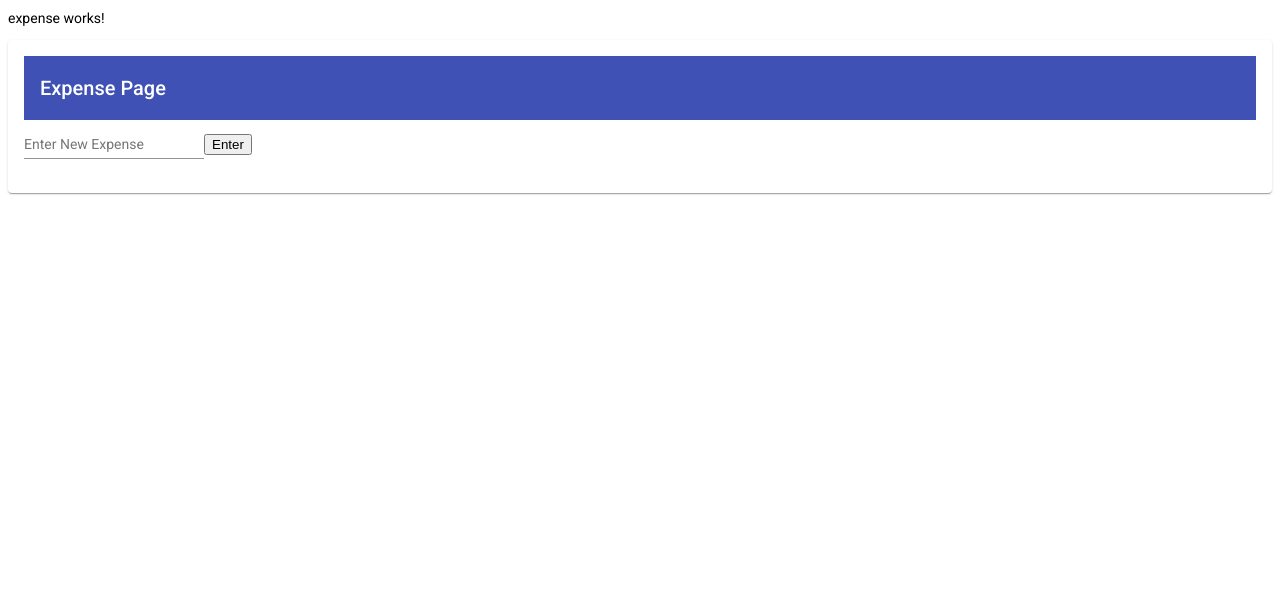
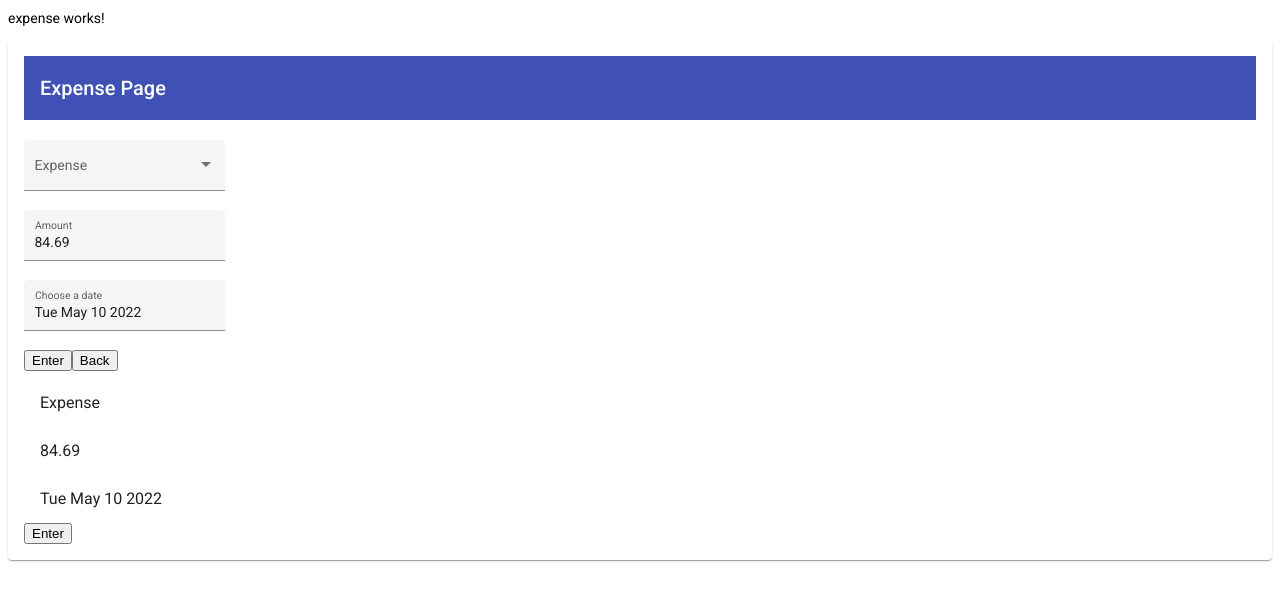
Before and after one commit to omdnrd/artemas, an Angular app: page /expense in a window 1280 px wide. Shown: the top 600 px of the page. Built offline with nearby package versions, Linux system fonts and the light colour scheme.

Commit message:
Expense Commit

```diff
--- a/src/app/expense/expense.component.html
+++ b/src/app/expense/expense.component.html
@@ -3,9 +3,47 @@
     <mat-card fxFlex="25">
       <mat-toolbar color="primary">Expense Page</mat-toolbar>
       <form fxLayoutAlign= "stretch" fxLayout="column">
-        <mat-form-field>
-          <input matInput placeholder="Enter New Expense">
+
+        <br/>
+
+        <mat-form-field appearance="fill">
+          <mat-label>Expense</mat-label>
+          <mat-select>
+            <mat-option value="def">Select expense</mat-option>
+            <mat-option value="one">Classroom supplies</mat-option>
+            <mat-option value="two">Food</mat-option>
+            <mat-option value="four">Utilities</mat-option>
+            <mat-option value="five">Outdoor Equipment</mat-option>
+            <mat-option value="six">Office Supplies</mat-option>
+            <mat-option value="seven">Building</mat-option>
+              <input [(ngModel)]="expense" name="expense" value="expense" matInput placeholder="Expense">
+          </mat-select>
         </mat-form-field>
+
+        <br/>
+
+        <mat-form-field appearance="fill" >
+          <mat-label>Amount</mat-label>
+            <input [(ngModel)]="amount" name="amount" value="amount" matInput placeholder="00.00" >
+        </mat-form-field>
+
+
+        <br/>
+
+        <mat-form-field appearance="fill">
+          <mat-label>Choose a date</mat-label>
+          <input [(ngModel)]="date" name="date" value="dare" matInput placeholder="mm/dd/yyyy" >
+        </mat-form-field>
+
+        <br/>
+        <button mat-raised-button (click)="displayInfo()">Enter</button>
+        <button mat-raised-button (click)="goToPage('home')">Back</button>
+        <br/>
+        <mat-list>
+          <mat-list-item> {{expense}} </mat-list-item>
+          <mat-list-item>{{amount}} </mat-list-item>
+          <mat-list-item> {{date}} </mat-list-item>
+         </mat-list>
 
        <button mat-raised-button (click)="goToPage('home')">Enter</button>
       </form>
--- a/src/app/expense/expense.component.ts
+++ b/src/app/expense/expense.component.ts
@@ -1,5 +1,7 @@
 import { Component, OnInit } from '@angular/core';
 import { Router } from '@angular/router';
+import { MatDatepickerModule } from '@angular/material/datepicker';
+import { FamilyComponent } from '../family/family.component';
 
 
 @Component({
@@ -8,8 +10,17 @@ import { Router } from '@angular/router';
   styleUrls: ['./expense.component.scss']
 })
 export class ExpenseComponent implements OnInit {
+  date: string;
+  expense: string = "Expense";
+  amount: number = 84.69;
 
-  constructor(private router: Router) { }
+  constructor(private router: Router) {
+    this.date = new Date().toDateString()
+  }
+
+    ngOnInit(): void {
+
+  }
   goToPage(PageName:string):void{
 
 
@@ -18,7 +29,10 @@ export class ExpenseComponent implements OnInit {
     // outterrormessage
   }
 
-  ngOnInit(): void {
+  displayInfo():void{
+    console.log(this.date + " " + this.expense + " " + this.amount)
+    console.log(this.expense)
+    console.log(this.amount)
+
   }
-
 }
--- a/src/app/income/income.component.html
+++ b/src/app/income/income.component.html
@@ -9,17 +9,18 @@
         <mat-form-field appearance="fill">
           <mat-label>Family</mat-label>
           <mat-select>
-            <mat-option value="one">Family 1</mat-option>
-            <mat-option value="two">Family 2</mat-option>
-          <input [(ngModel)]="family" name="family" value="family" matInput placeholder="Davis">
+            <mat-option value="one">Jones</mat-option>
+            <mat-option value="two">Franklin</mat-option>
+            <mat-option value="three">Saunders</mat-option>
+              <input [(ngModel)]="family" name="family" value="family" matInput placeholder="Davis">
           </mat-select>
         </mat-form-field>
 
         <br/>
 
-         <mat-form-field appearance="fill" >
+        <mat-form-field appearance="fill" >
           <mat-label>Amount</mat-label>
-        <input [(ngModel)]="amount" name="amount" value="amount" matInput placeholder="00.00" >
+            <input [(ngModel)]="amount" name="amount" value="amount" matInput placeholder="00.00" >
         </mat-form-field>
 
 
@@ -27,16 +28,11 @@
 
         <mat-form-field appearance="fill">
           <mat-label>Choose a date</mat-label>
-          <input matInput [matDatepicker]="picker">
-          <mat-hint>MM/DD/YYYY</mat-hint>
-          <mat-datepicker-toggle matSuffix [for]= "picker"> </mat-datepicker-toggle>
-          <mat-datepicker #picker></mat-datepicker>
-          <input [(ngModel)]="date" name="date" value="date" matInput placeholder="04/20/2022">
+          <input [(ngModel)]="date" name="date" value="dare" matInput placeholder="mm/dd/yyyy" >
         </mat-form-field>
 
         <br/>
         <button mat-raised-button (click)="displayInfo()">Enter</button>
-        <button mat-raised-button (click)="goToPage('home')">View Income</button>
         <button mat-raised-button (click)="goToPage('home')">Back</button>
         <br/>
         <mat-list>
--- a/src/app/income/income.component.ts
+++ b/src/app/income/income.component.ts
@@ -1,6 +1,7 @@
 import { Component, OnInit } from '@angular/core';
 import { Router } from '@angular/router';
 import {MatDatepickerModule} from '@angular/material/datepicker';
+import { FamilyComponent } from '../family/family.component';
 
 
 @Component({
@@ -9,11 +10,14 @@ import {MatDatepickerModule} from '@angular/material/datepicker';
   styleUrls: ['./income.component.scss']
 })
 export class IncomeComponent implements OnInit {
-  date: any = "";
-  family: string = "";
+  date: string;
+  family: string = "Franklin";
   amount: number = 0;
 
   constructor(private router: Router, ) {
+
+    this.date = new Date().toDateString()
+
 
    }
 
@@ -32,7 +36,7 @@ export class IncomeComponent implements OnInit {
   }
 
   displayInfo():void{
-    console.log(this.date)
+    console.log(this.date + " " + this.family + " " + this.amount)
     console.log(this.family)
     console.log(this.amount)
   }
```
